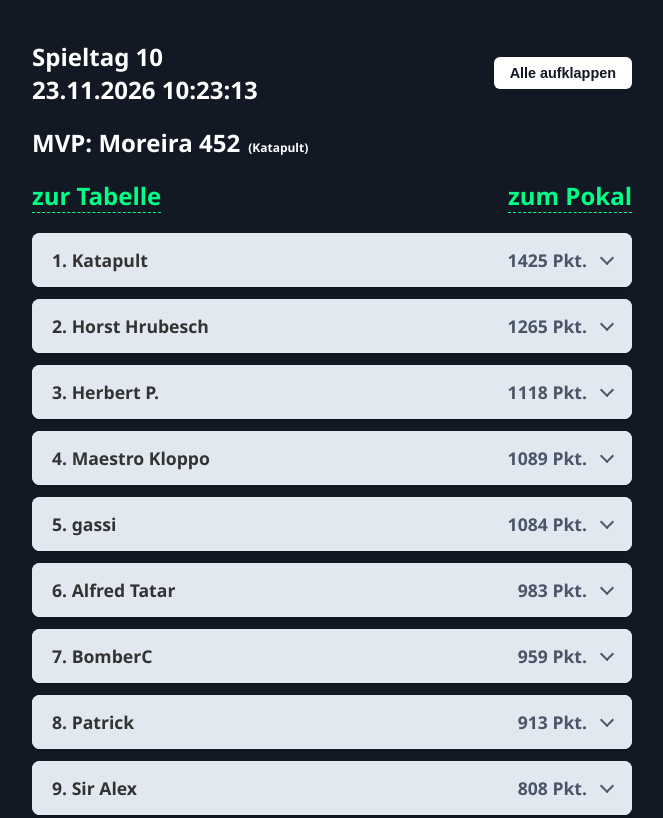
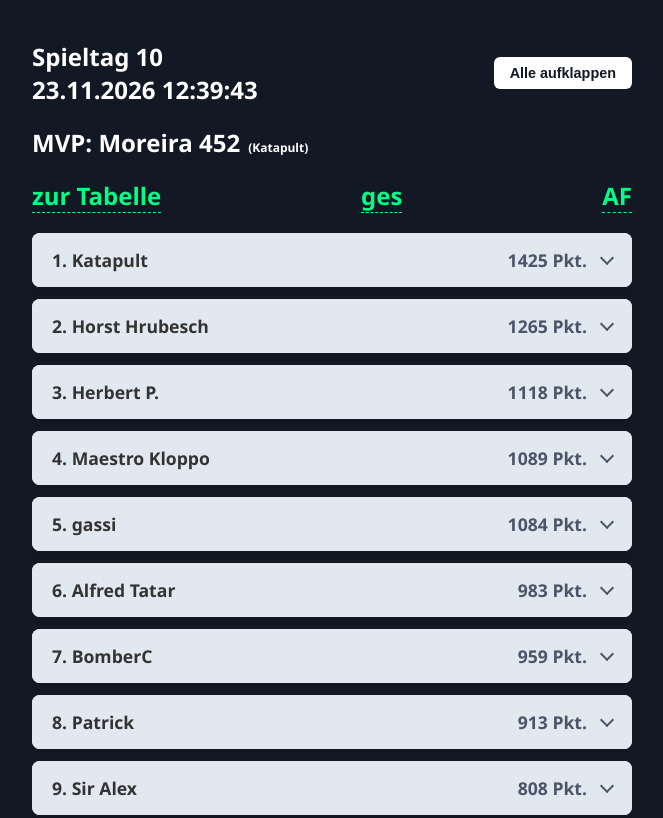
Before and after one commit to nobsta/kickbase, a plain HTML site: page index.html in a window 1280 px wide. Shown: the top 818 px of the page, without its empty margins (308-971 px from the left). Drawn offline with Linux system fonts and the light colour scheme.

Commit message:
Aus Google Colab hochgeladen

```diff
--- a/index.html
+++ b/index.html
@@ -159,7 +159,7 @@
 </head>
 <body>
     <div class="header-box">
-        <h2>Spieltag 10 </br> 23.11.2026 10:23:13</h2>
+        <h2>Spieltag 10 </br> 23.11.2026 12:39:43</h2>
         <button class="toggle-all-btn" id="toggleAllBtn" onclick="toggleAllElements()">Alle aufklappen</button>
     </div>
     <div class="header-box-sub-mvp"><h1>MVP: Moreira 452 </h1> <h3 style="display: inline"> (Katapult)</h3></div>
@@ -168,7 +168,8 @@
 
     <h1 style="text-align: left; display: flex; justify-content: space-between; align-items: center;">
     <a href="https://nobsta.github.io/kickbase/tabelle_s_h2h.html" style="color: var(--accent); text-decoration: none; border-bottom: 1px dashed var(--accent);">zur Tabelle</a>
-    <a href="https://nobsta.github.io/kickbase/achtelfinale.html" style="color: var(--accent); text-decoration: none; border-bottom: 1px dashed var(--accent); margin-left: auto;">zum Pokal</a>
+    <a href="https://nobsta.github.io/kickbase/pokal_a_2026.html" style="color: var(--accent); text-decoration: none; border-bottom: 1px dashed var(--accent); margin-left: auto;">ges</a>
+    <a href="https://nobsta.github.io/kickbase/achtelfinale.html" style="color: var(--accent); text-decoration: none; border-bottom: 1px dashed var(--accent); margin-left: auto;">AF</a>
     </h1>
     </div>
 
```
